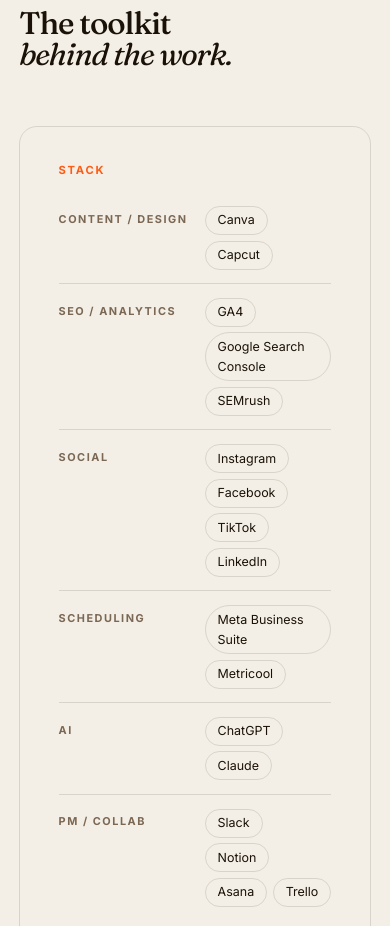
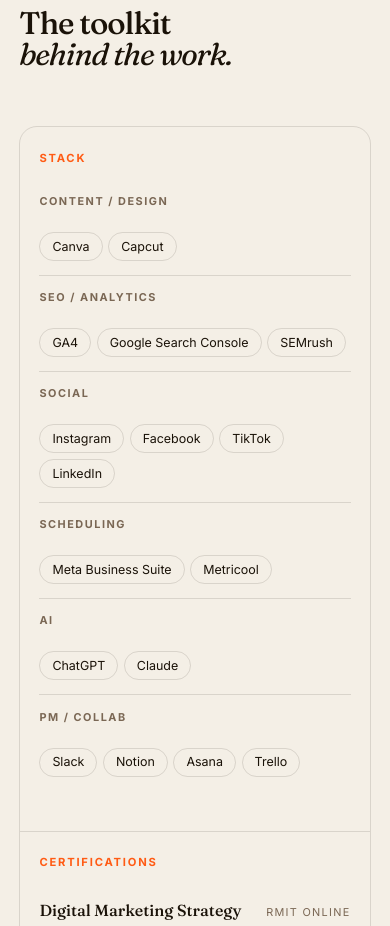
Before and after one commit to AnushkaP2411/portfolio, a plain HTML site: page index.html in a window 390 px wide. Shown: the part 7330-8256 px from the top of the page. Drawn offline with Linux system fonts and the light colour scheme.

Commit message:
fix: studio-cat overflow on mobile, theme-switch scroll reset

```diff
--- a/index.html
+++ b/index.html
@@ -601,6 +601,9 @@
       .work-tabs{flex-wrap:nowrap;overflow-x:auto;-webkit-overflow-scrolling:touch;scrollbar-width:none;padding-bottom:4px}
       .work-tabs::-webkit-scrollbar{display:none}
       .work-tab{flex-shrink:0}
+      .studio-cat{grid-template-columns:1fr}
+      .studio-cat-key{margin-bottom:0.35rem;padding-top:0}
+      .studio-pane{padding:1.4rem 1.2rem}
       .hero-title h1{font-size:clamp(1.9rem,8vw,2.8rem)!important}
       h2.display{font-size:clamp(1.7rem,8vw,2.5rem)!important}
       .section-head{gap:0.6rem}
@@ -1032,6 +1035,7 @@
       const next = cur === 'dark' ? 'light' : 'dark';
       document.documentElement.setAttribute('data-theme', next);
       localStorage.setItem('theme', next);
+      window.scrollTo(0, window.scrollY);
     });
 
     // Navbar shadow
```
